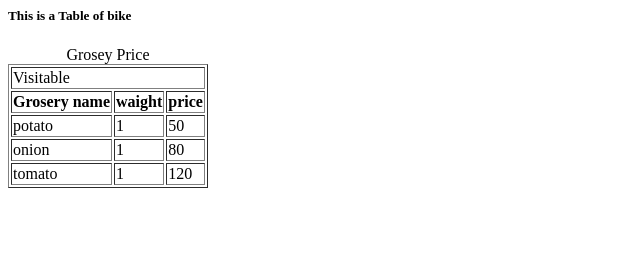
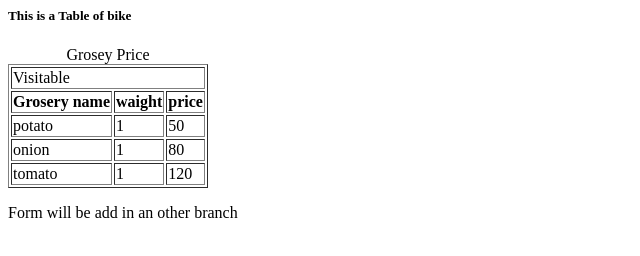
Before and after one commit to raihan-stack/Github-clone-test, a plain HTML site: page index.html in a window 1280 px wide. Shown: the whole page, without its empty margins (0-640 px from the left). Drawn offline with Linux system fonts and the light colour scheme.

```diff
--- a/index.html
+++ b/index.html
@@ -39,3 +39,5 @@
 
 
 </table>
+
+<p> Form will be add in an other branch</p>
```
